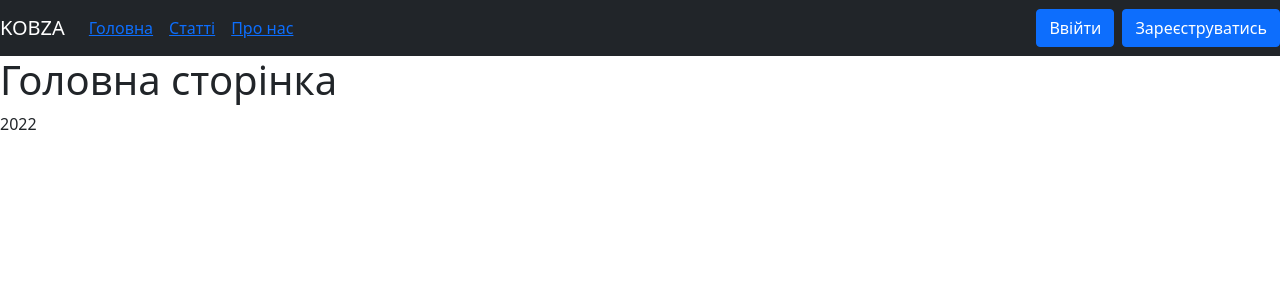
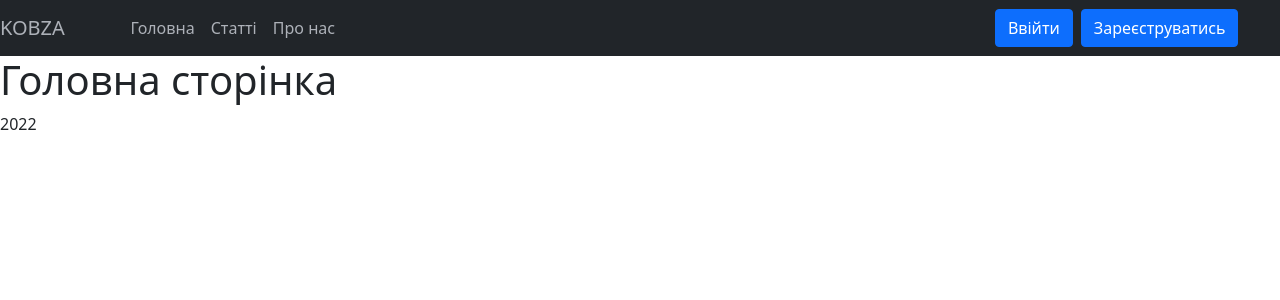
Before and after one commit to MaxZhuravel/kobza-front, a React (Create React App) app: page / in a window 1280 px wide. Shown: the top 300 px of the page. Built offline with nearby package versions, Linux system fonts and the light colour scheme.

Commit message:
add Container, library styled-component

```diff
--- a/package.json
+++ b/package.json
@@ -12,6 +12,7 @@
     "react-dom": "^18.1.0",
     "react-router-dom": "^6.3.0",
     "react-scripts": "5.0.1",
+    "styled-components": "^5.3.5",
     "web-vitals": "^2.1.4"
   },
   "scripts": {
--- a/src/components/Layout.jsx
+++ b/src/components/Layout.jsx
@@ -1,13 +1,26 @@
 import React from 'react'
-import { Nav, Navbar, Button} from "react-bootstrap";
+import { Nav, Navbar, Button, Container } from "react-bootstrap";
 import {Link, Outlet} from "react-router-dom";
+import styled from "styled-components";
 
+const Styles = styled.div `
+    a, .navbar-brand, .navbar-nav, .nav-link {
+        color: #adb1b8;
+        text-decoration: none;
+        &:hover{
+            color:white;
+        }
+    }
+`
 
 const Layout = () => {
   return (
     <>
+        <Styles>
             <Navbar collapseOnSelect expand="md" bg="dark" variant="dark">
+
                 <Navbar.Brand>KOBZA</Navbar.Brand>
+                <Container>
                 <Navbar.Toggle aria-controls="responsive-navbar-nav"/>
                 <Navbar.Collapse id = "responsive-navbar-nav">
                     <Nav className="me-auto">
@@ -20,7 +33,9 @@ const Layout = () => {
                         <Button variant="primary">Зареєструватись</Button>
                     </Nav>
                 </Navbar.Collapse>
+                </Container>
             </Navbar>
+        </Styles>
         <Outlet/>
         <footer>2022</footer>
     </>
```
Also changed, not shown: 1 other file (tests, documents, lock files or other folders). Lines whose indentation alone changed are shown as unchanged.
